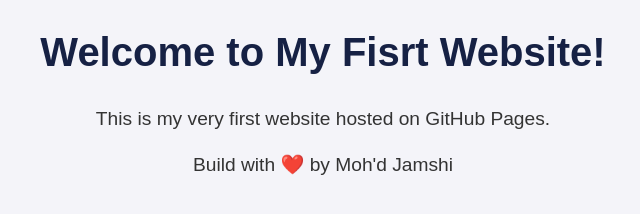
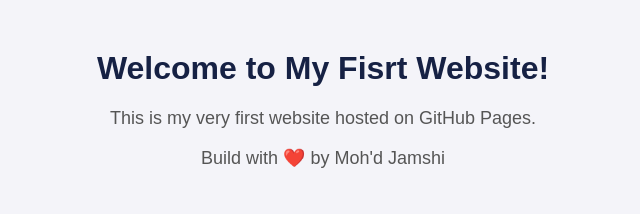
Before and after one commit to mohdjamshi/my-first-website, a plain HTML site: page index.html in a window 1280 px wide. Shown: the whole page, without its empty margins (317-957 px from the left). Drawn offline with Linux system fonts and the light colour scheme.

Commit message:
Day 6: Added CSS styling

```diff
--- a/style.css
+++ b/style.css
@@ -1,34 +1,18 @@
-* {
+body {
+    background-color: #f4f4f9;
+    font-family: Arial, sans-serif;
+    color: #333;
+    text-align: center;
     margin: 0;
     padding: 0;
-    box-sizing: border-box;
-}
-
-body {
-    font-family: Arial, sans-serif;
-    background-color: #f4f4f9;
-    color: #333;
-    line-height: 1.6;
-    padding: 20px;
 }
 
 h1 {
     color: #162144;
-    font-size: 2.5rem;
-    margin-bottom: 20px;
-    text-align: center;
-}
-p {
-    margin-bottom: 15px;
-    font-size: 1.2rem;
-    text-align: center;
+    margin-top: 50px;
 }
 
-.container {
-    max-width: 800px;
-    margin: auto;
-    background: #fff;
-    padding: 20px;
-    border-radius: 12px;
-    box-shadow: 0 4px 8px rgba(0, 0, 0, 0.1);
+p {
+    font-size: 18px;
+    color: #555;
 }
```
